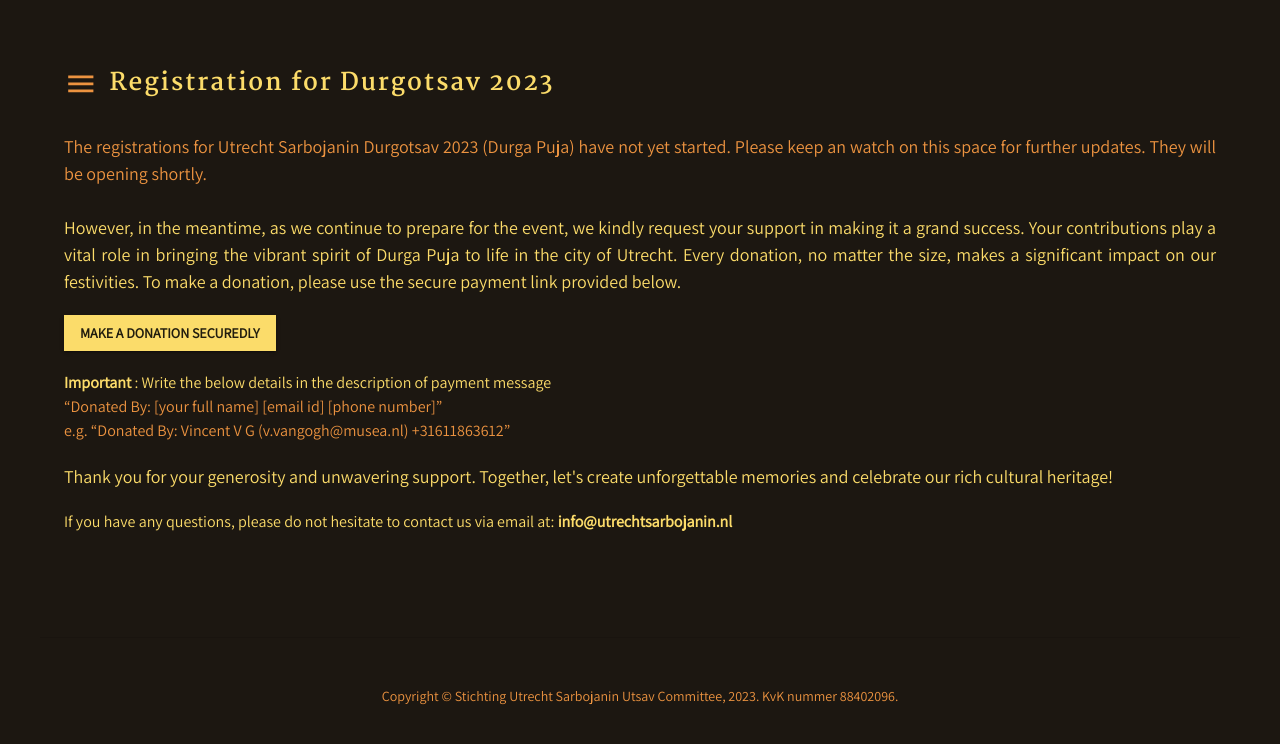
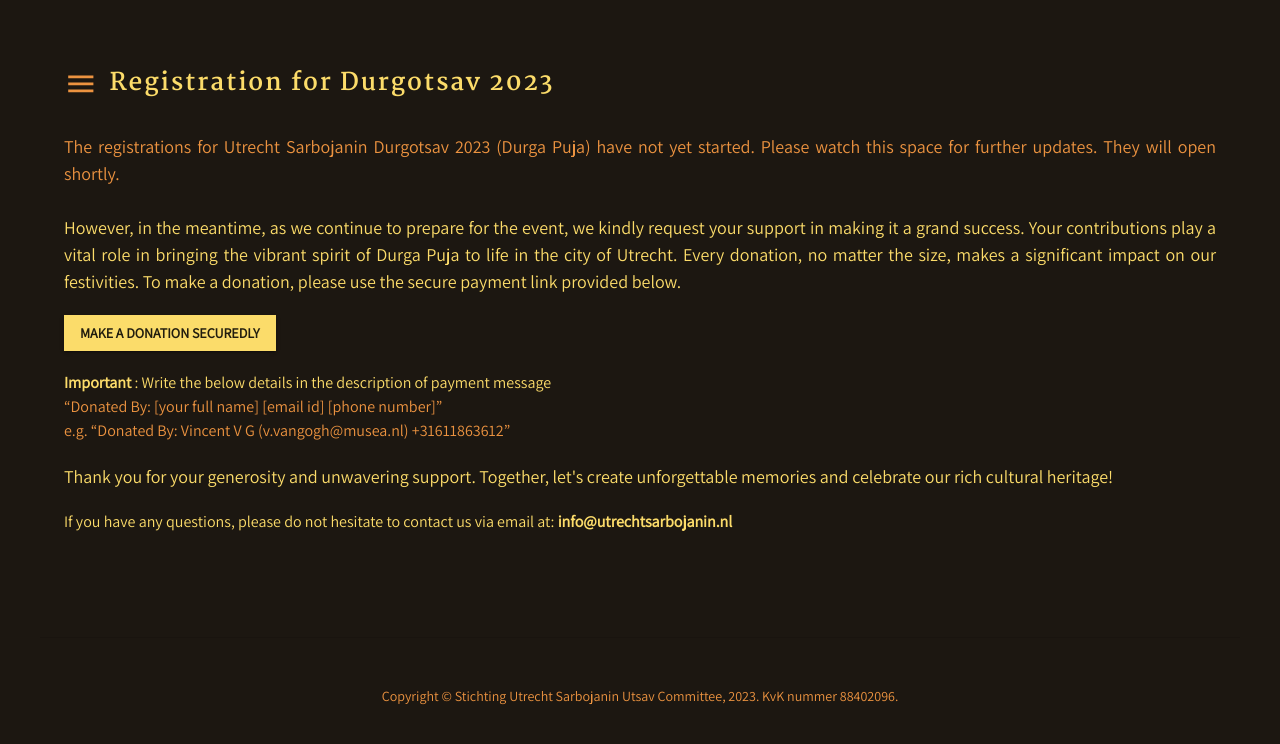
Before and after one commit to Utrecht-Sarbojanin/usuc-website, a React (Create React App) app: page /register in a window 1280 px wide. Shown: the top 744 px of the page. Built offline with nearby package versions, Linux system fonts and the light colour scheme.

Commit message:
updated home page

```diff
--- a/package.json
+++ b/package.json
@@ -1,6 +1,6 @@
 {
   "name": "usuc-website",
-  "homepage": "https://Utrecht-Sarbojanin.github.io/usuc-website",
+  "homepage": "https://utrechtsarbojanin.nl",
   "version": "0.1.0",
   "private": true,
   "dependencies": {
--- a/src/App.tsx
+++ b/src/App.tsx
@@ -24,7 +24,7 @@ const App = () => {
       <CssBaseline />
       <BrowserRouter>
         <Routes>
-          <Route path="/usuc-website" element={<Home />} />
+          <Route path="/" element={<Home />} />
           <Route path="/dummy" element={<DummyPage />} />
           <Route path="/home" element={<Home />} />
           <Route path="/about" element={<About />} />
--- a/src/components/PageContainer.tsx
+++ b/src/components/PageContainer.tsx
@@ -157,7 +157,7 @@ export const PageContainer = (props: any) => {
         onClose={toggleDrawer(false)}>
         <List>
           {[
-            { name: 'Home', link: 'usuc-website' },
+            { name: 'Home', link: '/' },
             { name: 'Durgotsav 2023', link: 'durgotsav2023' },
             { name: 'Brochure', link: '/' },
             { name: 'Registration', link: 'register' },
--- a/src/components/pages/Registration.tsx
+++ b/src/components/pages/Registration.tsx
@@ -14,8 +14,8 @@ export const Registration = () => {
           color={'secondary'}
           component="p">
           The registrations for Utrecht Sarbojanin Durgotsav 2023 (Durga Puja)
-          have not yet started. Please keep an watch on this space for further
-          updates. They will be opening shortly.
+          have not yet started. Please watch this space for further updates.
+          They will open shortly.
           <br />
           <br />
         </Typography>
```
